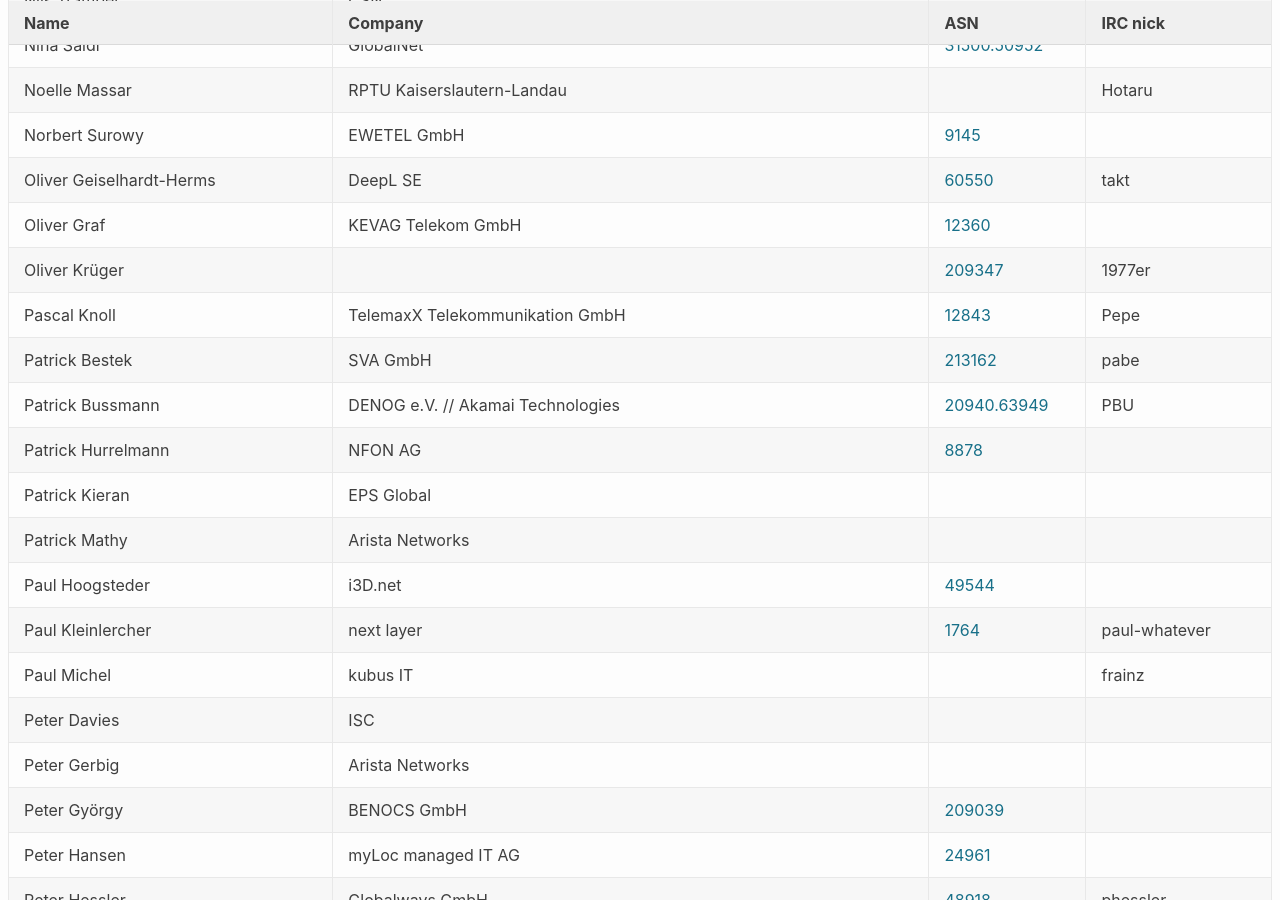
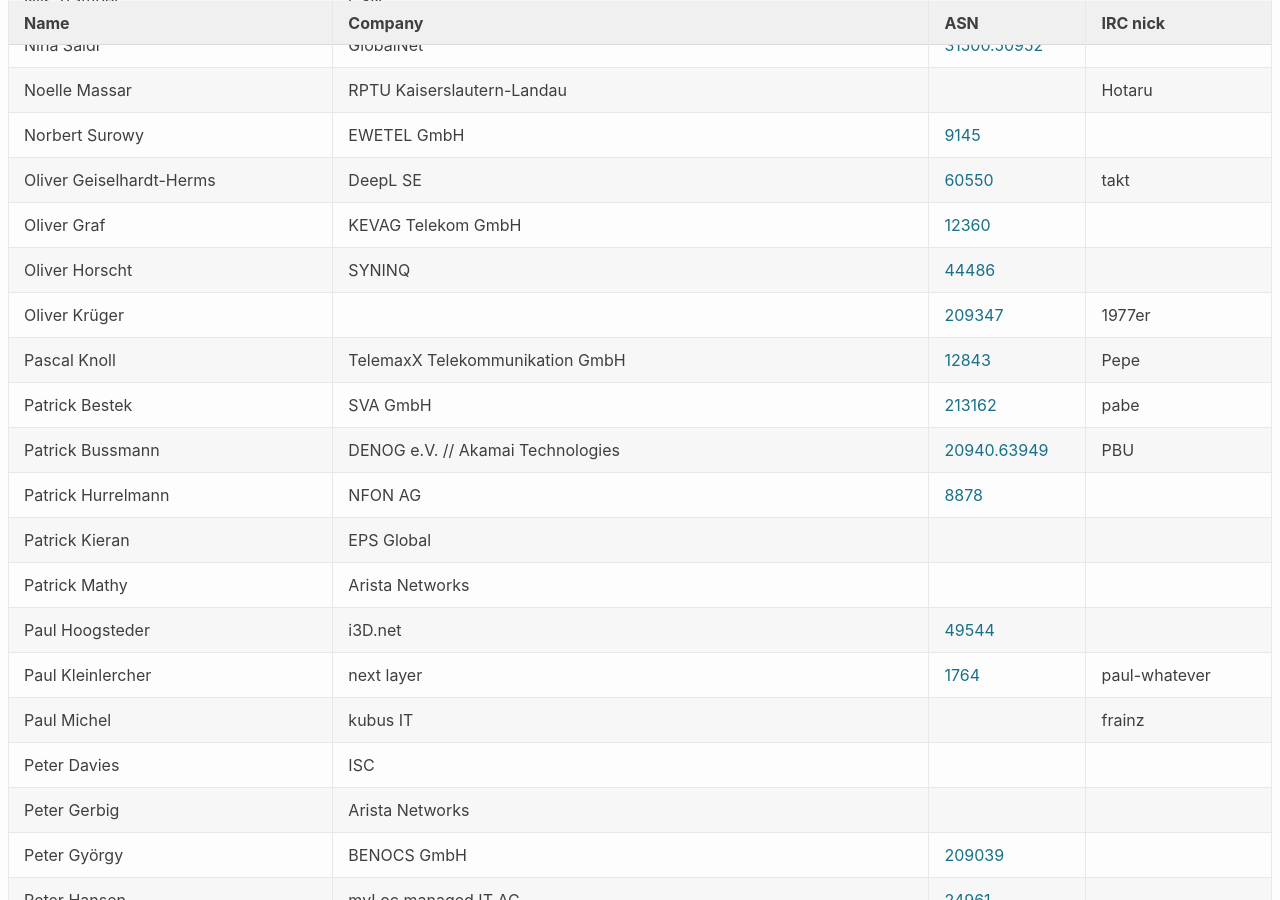
Before and after one commit to denog/pretix-attendeelist, a Jekyll site: the page built from denog15/index.md, in a window 1280 px wide and 900 px high, scrolled down 14464 px. Built offline with Jekyll 4.4.1, drawn with Linux system fonts in a browser that asks for light colours.

Commit message:
Latest data: Thu Nov 16 09:48:18 UTC 2023

```diff
--- a/_data/attendees_denog15_onsite.json
+++ b/_data/attendees_denog15_onsite.json
@@ -1938,6 +1938,12 @@
     "asn": "12360"
   },
   {
+    "name": "Oliver Horscht",
+    "company": "SYNINQ",
+    "irc": null,
+    "asn": "44486"
+  },
+  {
     "name": "Oliver Krüger",
     "company": null,
     "irc": "1977er",
```
